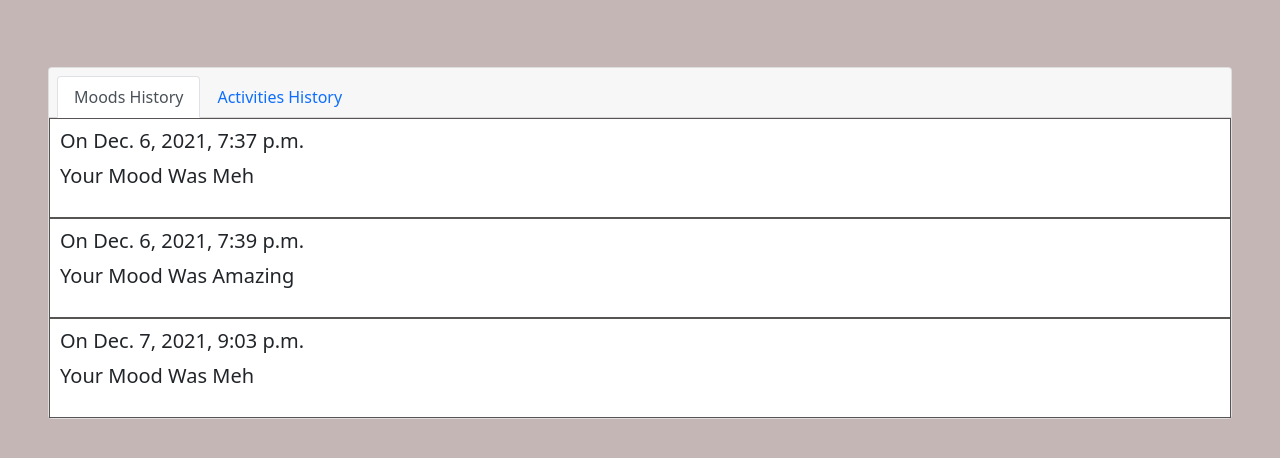
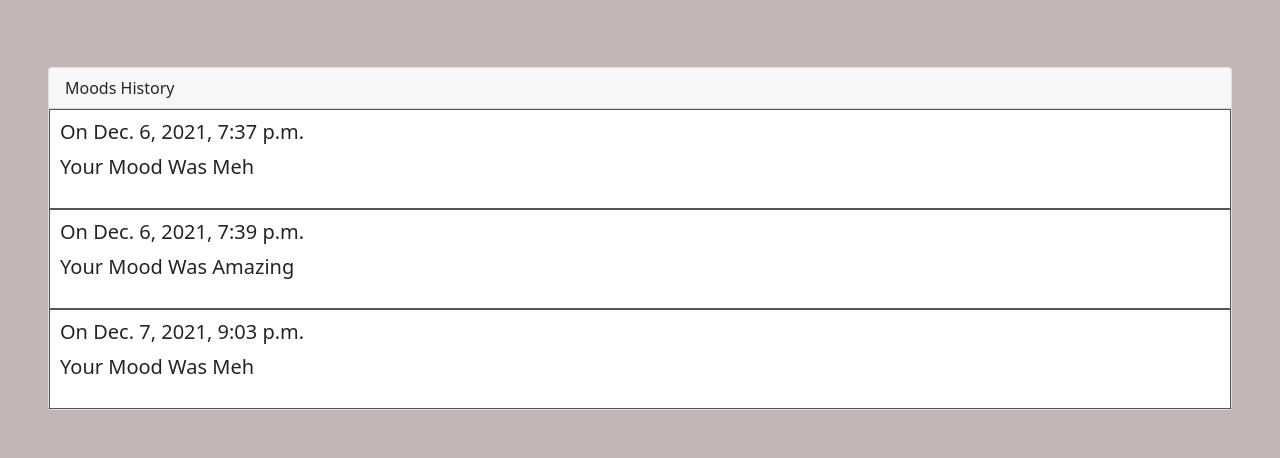
Before and after one commit to mikenasz/Journal_App, a Django app: page /journal/chart/ in a window 1280 px wide. Shown: the part 56-514 px from the top of the page. Run offline with Django 3.2, Linux system fonts and the light colour scheme; data comes from the database, SQL or seed files in the repository; some libraries are stand-ins or nearby versions.

Commit message:
test and got rid of navbar

```diff
--- a/templates/entry/chart.html
+++ b/templates/entry/chart.html
@@ -2,14 +2,7 @@
 {% block body %}
 <div class="card m-5">
     <div class="card-header">
-        <ul class="nav nav-tabs card-header-tabs">
-      <li class="nav-item">
-        <a class="nav-link active" href="#">Moods History</a>
-      </li>
-      <li class="nav-item">
-        <a class="nav-link" href="#">Activities History</a>
-      </li>
-        </ul>
+        Moods History
     </div>
     {% for moods in moods %}
             <div class="moods-block">
```
